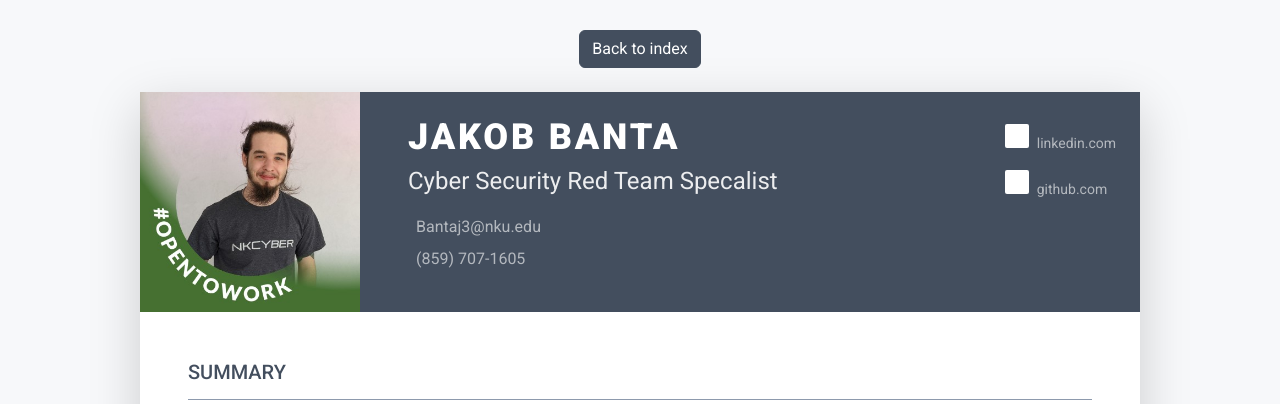
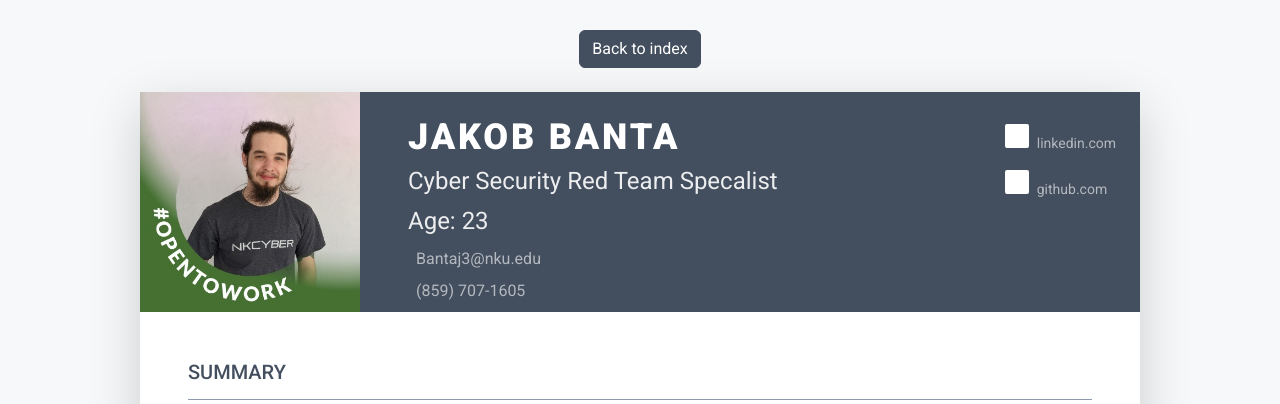
Before and after one commit to Torgarr/ASE230-Group-Project, a PHP site: page /detail.php?index=0 in a window 1280 px wide. Shown: the top 404 px of the page. Run offline with PHP 8.4, Linux system fonts and the light colour scheme; some libraries are stand-ins or nearby versions.

Commit message:
added the age function which calculates each individuals age based on date of birth

```diff
--- a/detail.php
+++ b/detail.php
@@ -7,6 +7,7 @@ $members = array(
 		"profile" => "assets/images/jakeprofile.jpg",
 		"name" => "Jakob Banta",
 		"role" => "Cyber Security Red Team Specalist",
+		"birth" => "2000-02-24",
 		"email" => "Bantaj3@nku.edu",
 		"phone" => "(859) 707-1605",
 		"linkedin" => "https://linkedin.com/in/jakob-banta-a3085a187",
@@ -137,6 +138,7 @@ $members = array(
 		"profile" => "assets/images/carsonprofile.jpg",
 		"name" => "Carson Rolph",
 		"role" => "NKCyber VP and Cyber Security Trainer",
+		"birth" => "2003-03-26",
 		"email" => "Rolphc2@nku.edu",
 		"phone" => "(555) 555-5555",
 		"linkedin" => "www.linkedin.com/in/carsonrolph/",
@@ -232,6 +234,7 @@ $members = array(
 		"profile" => "assets/images/dexterprofile.jpg",
 		"name" => "Dexter Walters",
 		"role" => "Treasurer and Build Team - NKCyber",
+		"birth" => "2001-01-04",
 		"email" => "waltersd3@mymail.nku.edu",
 		"phone" => "(859) 312-9839",
 		"linkedin" => "https://www.linkedin.com/in/dextercwalters",
@@ -324,6 +327,11 @@ $members = array(
 	)
 );
 
+function age($birthdate){
+	$today = date("Y-m-d");
+	$diff = date_diff(date_create($birthdate), date_create($today));
+	echo 'Age: ' .$diff->format('%y');
+}
 ?>
 <!DOCTYPE html>
 <html lang="en">
@@ -365,7 +373,8 @@ $members = array(
 						<div class="row p-4 justify-content-center justify-content-md-between">
 							<div class="primary-info col-auto">
 								<h1 class="name mt-0 mb-1 text-white text-uppercase text-uppercase"><?= $members[$index]['name'] ?></h1>
-								<div class="title mb-3"><?= $members[$index]['role'] ?></div>
+								<div class="title mb-1"><?= $members[$index]['role'] ?></div>
+								<div class="title mb-2"><?= age($members[$index]['birth']) ?></div>
 								<ul class="list-unstyled">
 									<li class="mb-2"><a class="text-link" href="<?= $members[$index]['email'] ?>"><i class="far fa-envelope fa-fw me-2" data-fa-transform="grow-3"></i><?= $members[$index]['email'] ?></a></li>
 									<li><a class="text-link" href="<?= $members[$index]['phone'] ?>"><i class="fas fa-mobile-alt fa-fw me-2" data-fa-transform="grow-6"></i><?= $members[$index]['phone'] ?></a></li>
```
Also changed, not shown: index.php (+13 -3 lines).
